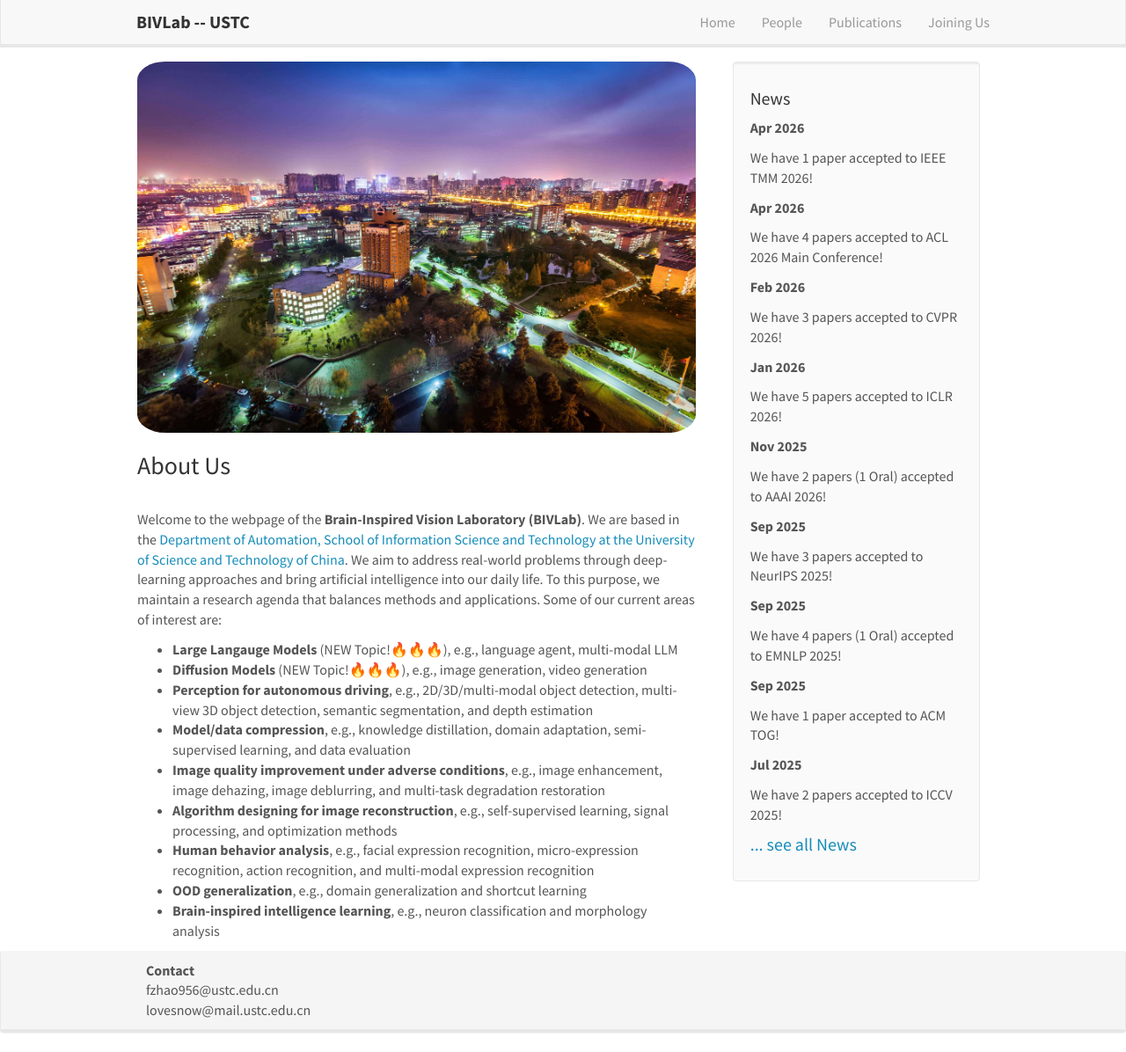
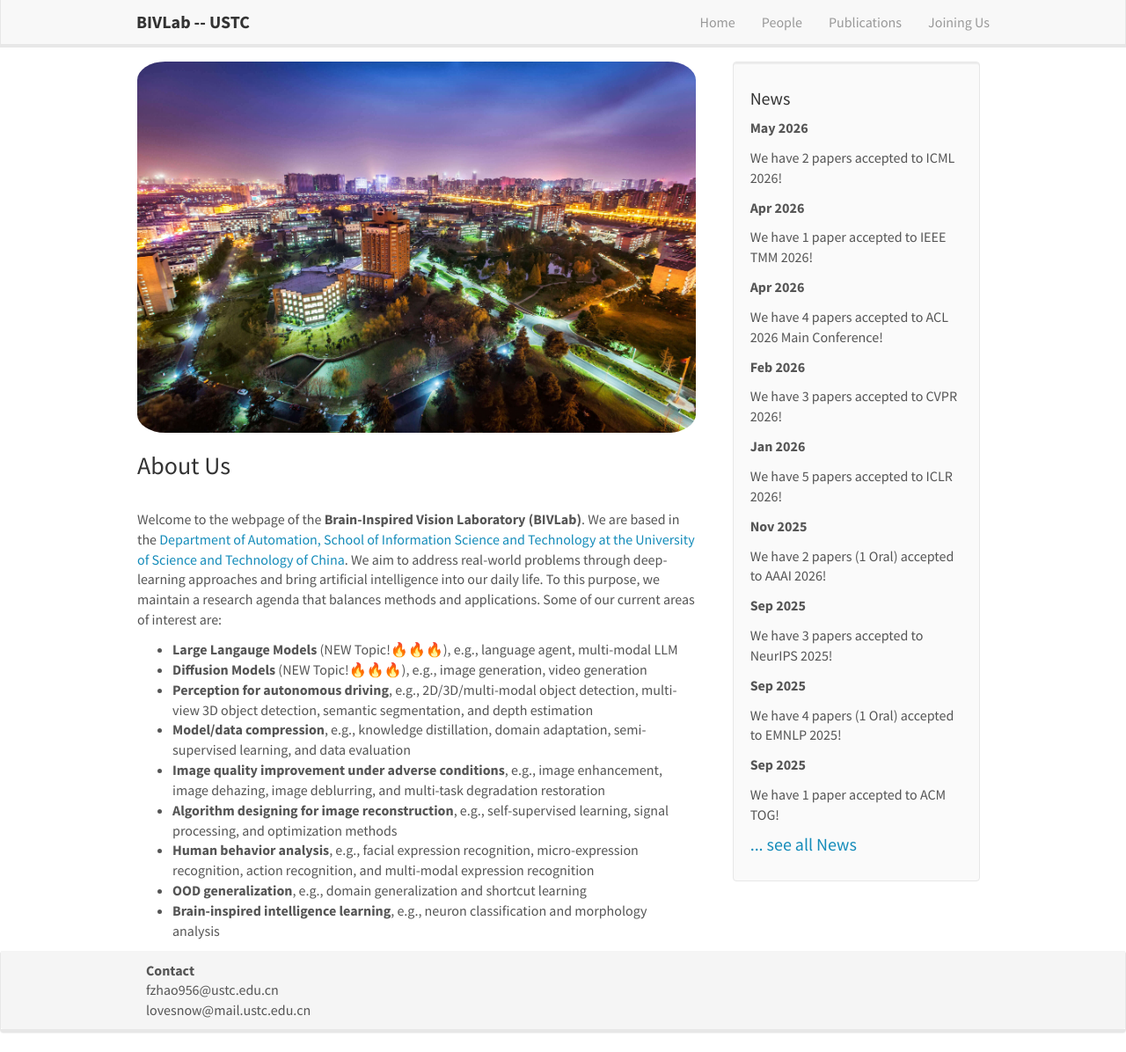
Before and after one commit to bivlab123/bivlab123.github.io, a Jekyll site: the page built from _pages/home.md, in a window 1280 px wide and 1196 px high. Shown: the whole window at 88% size. Built offline with Jekyll 4.4.1, drawn with Linux system fonts in a browser that asks for light colours; nearby versions of some CDN libraries.

Commit message:
Update news.yml

```diff
--- a/_data/news.yml
+++ b/_data/news.yml
@@ -1,3 +1,5 @@
+- date: May 2026
+  headline: "We have 2 papers accepted to ICML 2026! "
 - date: Apr 2026
   headline: "We have 1 paper accepted to IEEE TMM 2026! "
 
```
